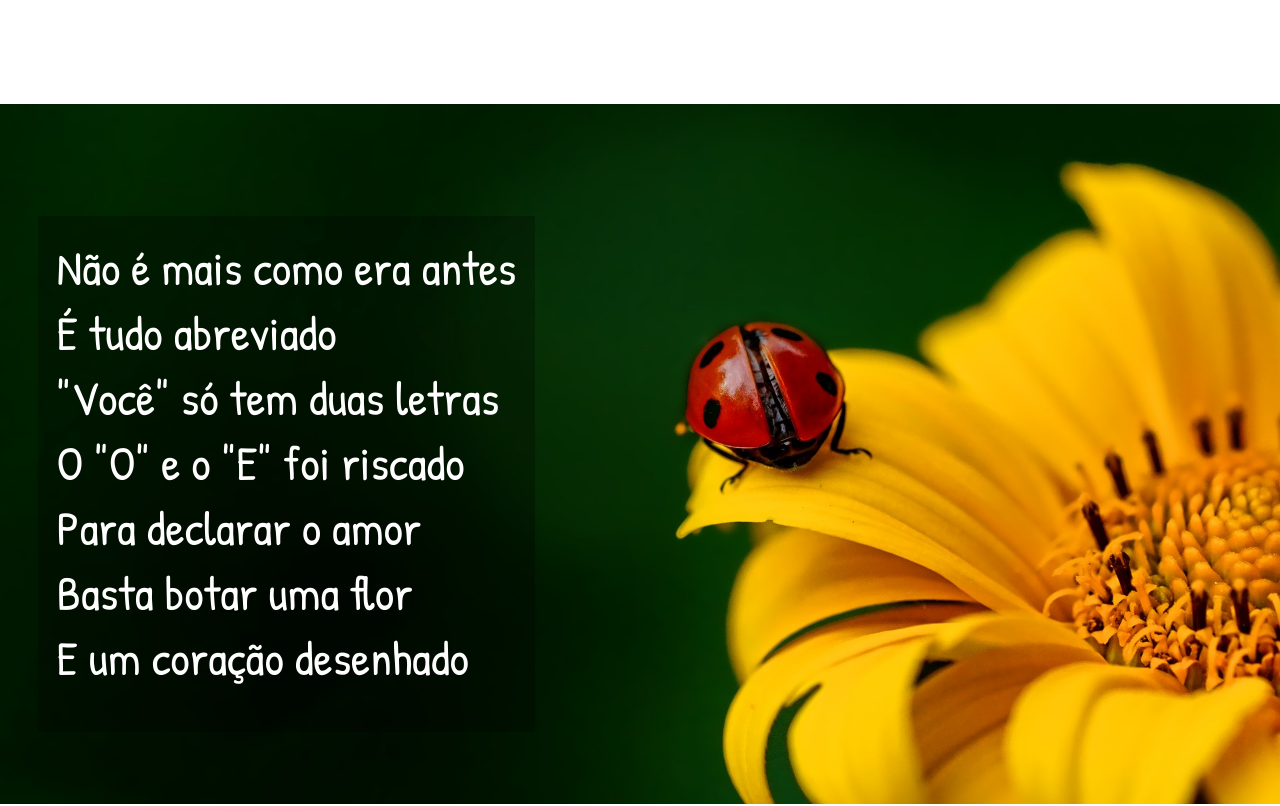
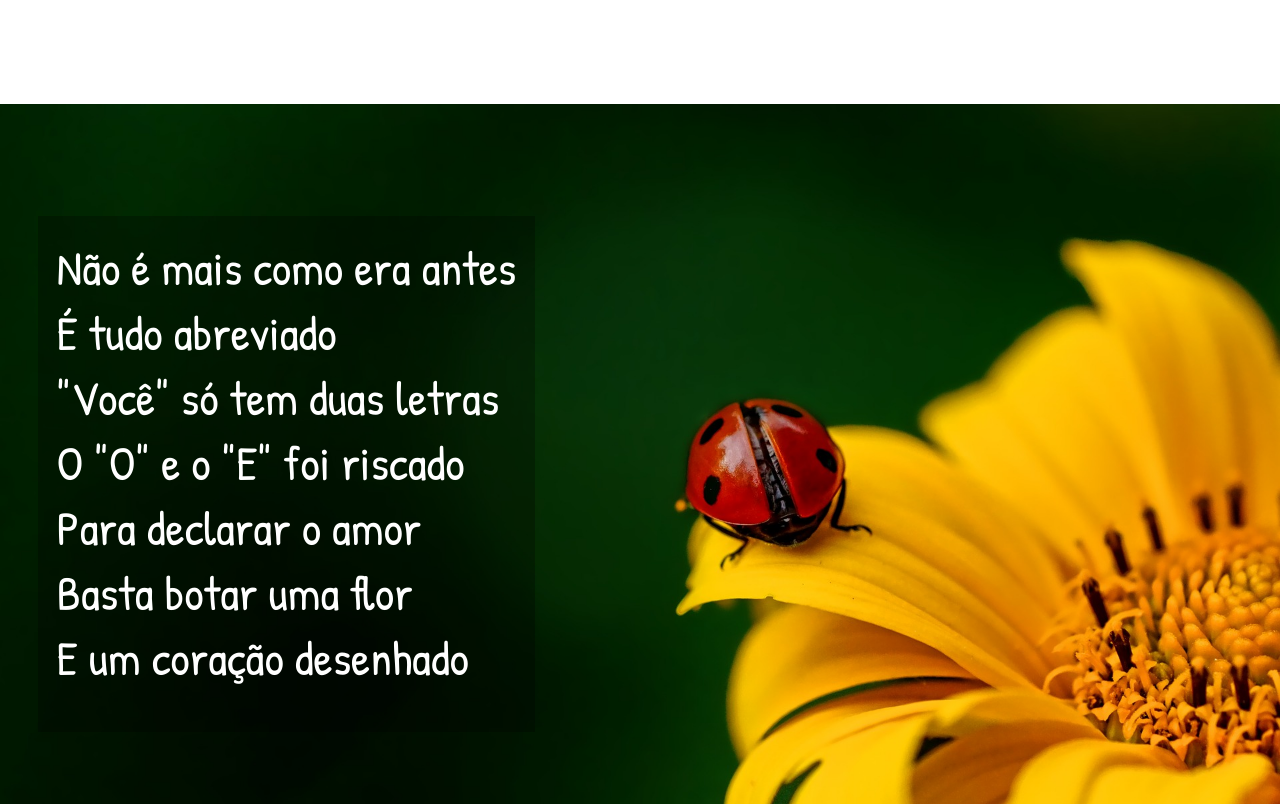
Before and after one commit to Luizadebrito/CordelModerno, a plain HTML site: page project/index.html in a window 1280 px wide. Shown: the part 1001-1807 px from the top of the page. Drawn offline with Linux system fonts and the light colour scheme.

Commit message:
cordelmoderno

```diff
--- a/project/style.css
+++ b/project/style.css
@@ -102,7 +102,8 @@ header a:hover, footer a:hover{
   background-position: center;
   background-repeat: no-repeat;
   background-size: cover;
-  background-position: right top;
+
+
 }
 
 .container_flor div {
@@ -228,6 +229,7 @@ main img {
     background-position: center;
     background-repeat: no-repeat;
     background-size: cover;
+    background-position: right top;
   }
 
   .parallax02 {
```
